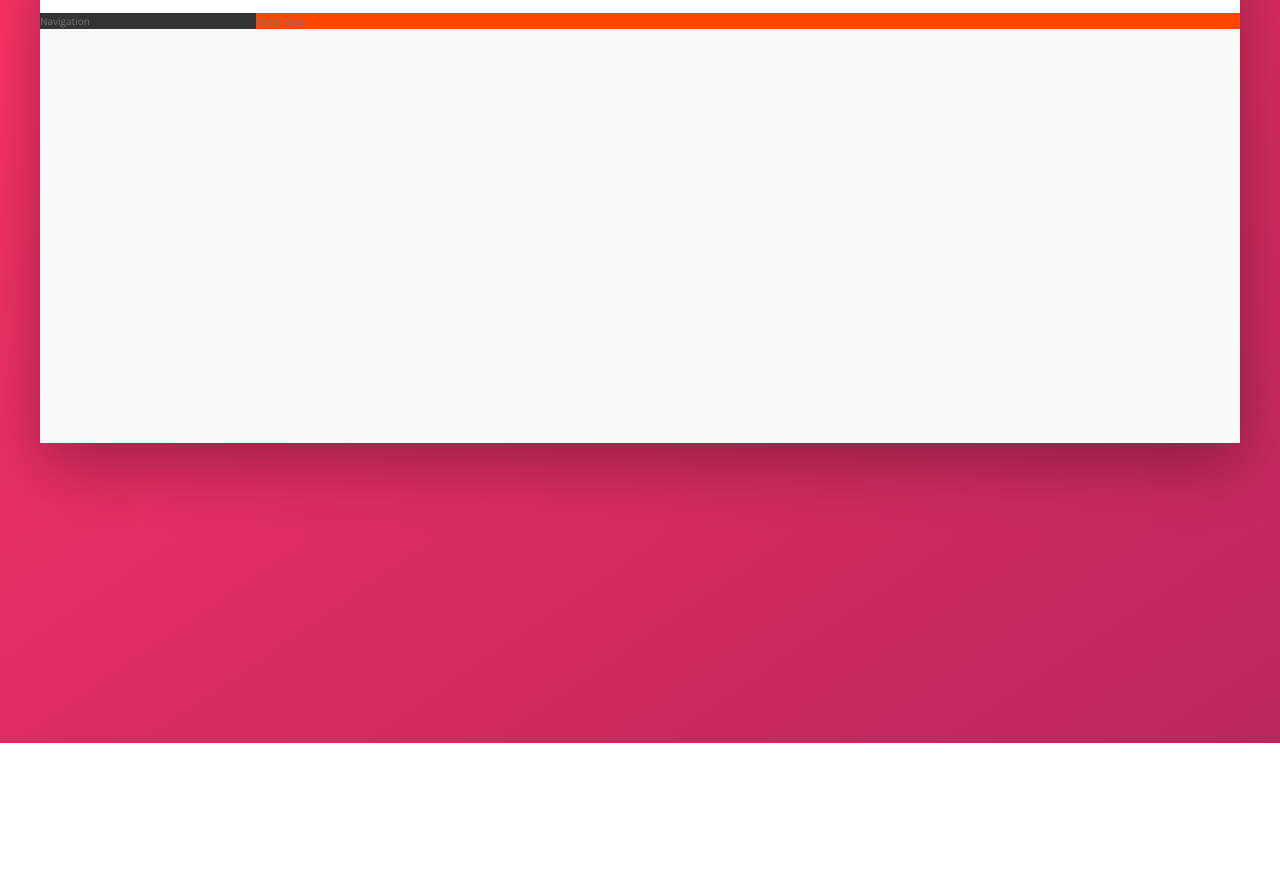
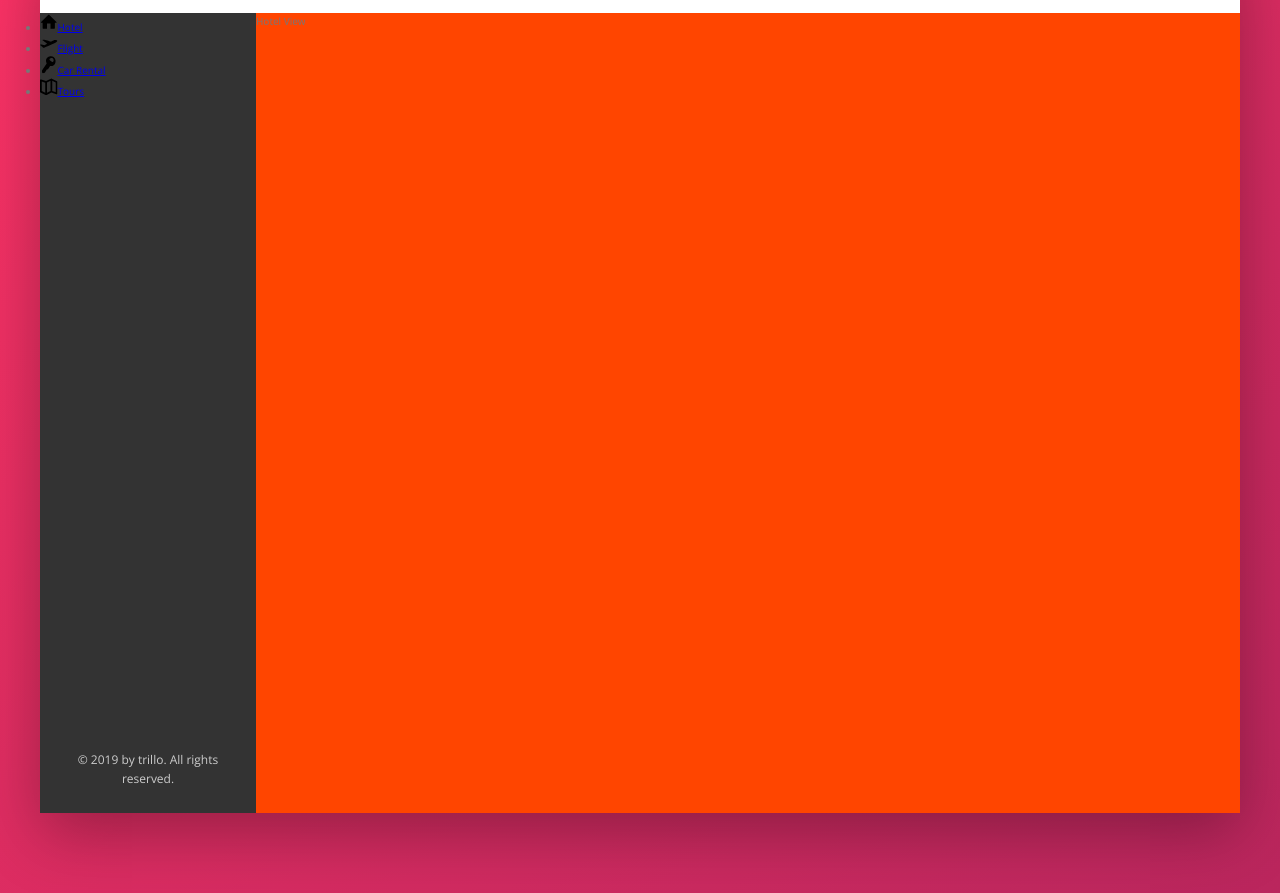
Before and after one commit to JodePalmer/trillo-app, a website: page index.html in a window 1280 px wide. Shown: the part 137-1030 px from the top of the page. Before the commit the page ends 880 px from the top, so only its background shows below. Drawn offline with nearby package versions, Linux system fonts and the light colour scheme.

Commit message:
Add side navigation

```diff
--- a/index.html
+++ b/index.html
@@ -46,7 +46,47 @@
             </header>
             <div class="content">
                 <nav class="sidebar">
-                    Navigation
+                    <ul class="side-nav">
+                        <li class="side-nav__item">
+                            <a href="#" class="side-nav__link">
+                                <svg class="side-nav__icon">
+                                    <use xlink:href="img/sprite.svg#icon-home"></use>
+                                    <span>Hotel</span>
+                                </svg>
+                            </a>
+                        </li>
+                        <li class="side-nav__item">
+                            <a href="#" class="side-nav__link">
+                                <svg class="side-nav__icon">
+                                    <use xlink:href="img/sprite.svg#icon-aircraft-take-off"></use>
+                                    <span>Flight</span>
+                                </svg>
+                            </a>
+                        </li>
+                        <li class="side-nav__item">
+                            <a href="#" class="side-nav__link">
+                                <svg class="side-nav__icon">
+                                    <use xlink:href="img/sprite.svg#icon-key"></use>
+                                    <span>Car Rental</span>
+                                </svg>
+                            </a>
+                        </li>
+                        <li class="side-nav__item">
+                            <a href="#" class="side-nav__link">
+                                <svg class="side-nav__icon">
+                                    <use xlink:href="img/sprite.svg#icon-map"></use>
+                                    <span>Tours</span>
+                                </svg>
+                            </a>
+                        </li>
+                    </ul>
+
+                    <div class="legal">
+                        &copy; 2019 by trillo. All rights reserved.
+                    </div>
+
+
+
                 </nav>
                 <main class="hotel-view">
                     Hotel View
--- a/sass/_components.scss
+++ b/sass/_components.scss
@@ -124,3 +124,32 @@
         margin-right: 1rem;
     }
 }
+
+////////////////////////////////////////
+// SIDE NAVIGATION
+
+.side-nav {
+    &__item {
+
+    }
+
+    &__link {
+
+    }
+
+    &__icon {
+        width: 1.75rem;
+        height: 1.75rem;
+    }
+}
+
+
+////////////////////////////////////////
+// LEGAL TEXT
+
+.legal {
+    font-size: 1.2rem;
+    color: var(--color-grey-light-4);
+    text-align: center;
+    padding: 2.5rem;
+}
--- a/sass/_layout.scss
+++ b/sass/_layout.scss
@@ -26,11 +26,15 @@
     background-color: var(--color-grey-dark-1);
 
     flex: 0 0 18%;
+    display: flex;
+    flex-direction: column;
+    justify-content: space-between;
 }
 
 .hotel-view {
     background-color: #fff;
     background-color: orangered;
+    height: 80rem;
 
     flex: 1;
 }
```
Also changed, not shown: css/style.css.
